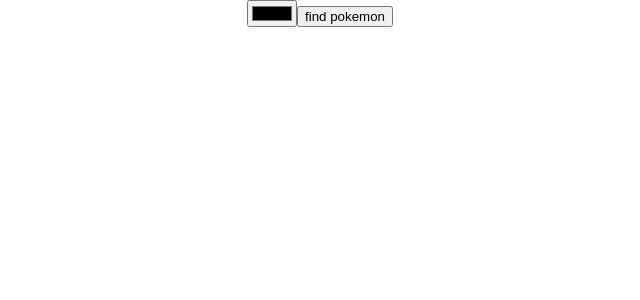
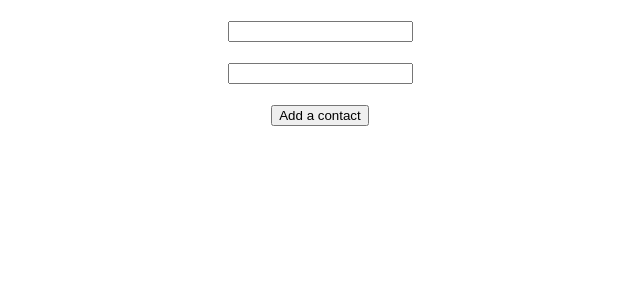
Before and after one commit to OleksiiPro1/react-test, a React (Create React App) app in the folder my-app/: page / in a window 1280 px wide. Shown: the top 300 px of the page, without its empty margins (320-960 px from the left). Built offline with nearby package versions, Linux system fonts and the light colour scheme.

Commit message:
Homework done
Contacts

```diff
--- a/my-app/src/App.js
+++ b/my-app/src/App.js
@@ -5,6 +5,7 @@ import Counter from './Components/Counter/Counter';
 import Homework from './Components/Homework';
 import PokemonApi from './Components/PokemonApi/PokemonApi';
 import Store from './Components/Store/Store';
+import Contacts from './Components/Contacts/Contacts';
 
 function App() {
   const [state, setstate] = useState(true);
@@ -13,7 +14,8 @@ function App() {
       {/* <Store /> */}
       {/* <Counter />
       <Homework /> */}
-   <PokemonApi/>
+   {/* <PokemonApi/> */}
+   <Contacts />
       {/* <button onClick={()=>{
 setstate(false)
       }}>click delete</button> */}
--- /dev/null
+++ b/my-app/src/Components/Contacts/Contacts.jsx
@@ -0,0 +1,55 @@
+import React, {useState, useEffect} from 'react';
+import { v4 as uuidv4 } from 'uuid';
+
+const Contacts = () => {
+    const [phoneNumber, setPhoneNumber] = useState('');
+    const [inputValue, setInputValue] = useState('');
+    const [contacts, setContacts] = useState(() => {
+    const localSave = JSON.parse(localStorage.getItem('contacts'))
+    return localSave || [];
+});
+
+    useEffect(() => {
+        localStorage.setItem('contacts', JSON.stringify(contacts));
+    }, [contacts]);
+
+    function handleInput(e) {
+        setInputValue(e.target.value);
+    }
+    function handleInputPhoneNumber(e) {
+        setPhoneNumber(e.target.value);
+    }
+    function handleSubmit(e) {
+        e.preventDefault();
+        if (!inputValue || !phoneNumber) {
+            alert('All fields must be filled out!');
+            return;
+        }
+
+        setContacts((prev) => {
+            return [...prev, { id: uuidv4(), name: inputValue, phone: phoneNumber }]
+        });
+
+
+
+        setInputValue('')
+        setPhoneNumber('')
+    }
+    return (
+        <div>
+            <form action="submit" onSubmit={handleSubmit}>
+            <br />
+                <input onChange={handleInput} value={inputValue} type="text" /><br /><br />
+                <input onChange={handleInputPhoneNumber} value={phoneNumber} type="text" /><br /><br />
+                <button type='submit'>Add a contact</button>
+            </form>
+            <ul>
+                {contacts.map((contact) =>{
+                    return (<li key={contact.id}>{contact.name}: {contact.phone}</li>)
+                })}
+            </ul>
+        </div>
+    );
+}
+
+export default Contacts;
--- /dev/null
+++ b/package.json
@@ -0,0 +1,5 @@
+{
+  "dependencies": {
+    "uuid": "^10.0.0"
+  }
+}
```
Also changed, not shown: 1 other file (tests, documents, lock files or other folders).
